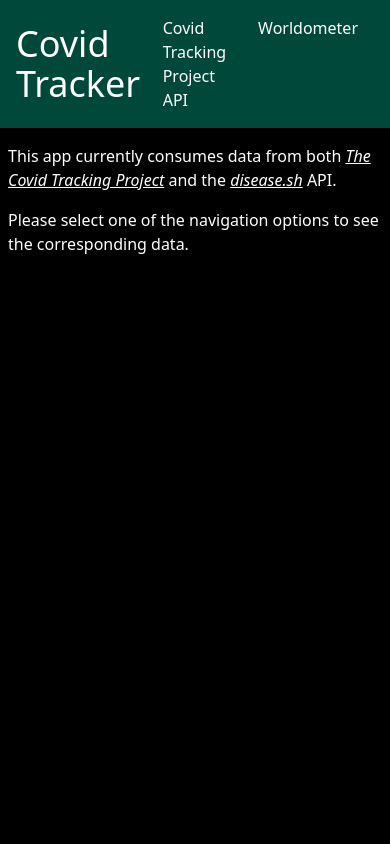
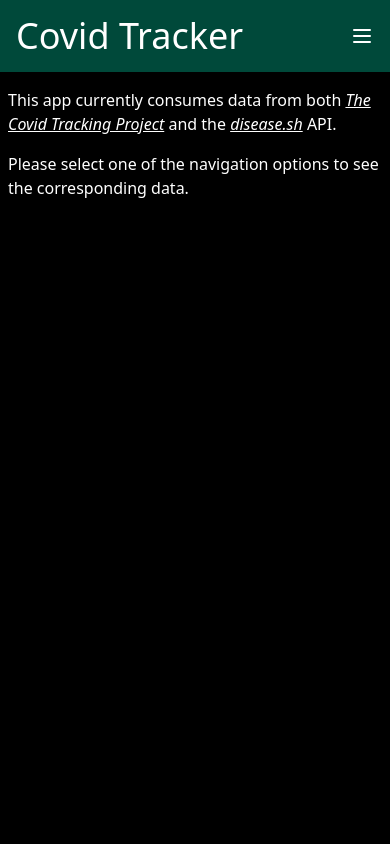
Before and after one commit to Blazekla/covid-tracker, a React (Create React App) app: page / in a window 390 px wide. Shown: the top 844 px of the page. Built offline with nearby package versions, Linux system fonts and the light colour scheme.

Commit message:
added mobile navmenu and links

```diff
--- a/src/components/Layout.js
+++ b/src/components/Layout.js
@@ -1,16 +1,12 @@
-import React from "react";
+import React, { useState } from "react";
 import Header from "./header";
 import Footer from "./footer";
 import { NavLink } from "react-router-dom";
+import MobileNavLinks from "./mobileNavLinks";
 
-function Layout({ children }) {
-  return (
-    <div className="flex flex-col bg-black">
-      <Header>
-        <NavLink to="/">
-          <h1 className="text-4xl text-white">Covid Tracker</h1>
-        </NavLink>
-        <div className="flex justify-between">
+const DesktopNav = () => (
+  <>
+    <div className="hidden md:flex justify-between ">
       <NavLink
         to="/covidtrackingproject"
         className="px-4"
@@ -26,6 +22,53 @@ function Layout({ children }) {
         <p className="text-white">Worldometer</p>
       </NavLink>
     </div>
+  </>
+);
+
+const MobileNav = () => {
+  const [toggle, setToggle] = useState(null);
+
+  return (
+    <>
+      {toggle ? (
+        <button
+          className="z-30 relative text-white"
+          onClick={() => setToggle(!toggle)}
+        >
+          Close
+        </button>
+      ) : (
+        <button className="block md:hidden" onClick={() => setToggle(!toggle)}>
+          <svg
+            className="block h-6 w-6 stroke-current text-white"
+            xmlns="http://www.w3.org/2000/svg"
+            fill="none"
+            viewBox="0 0 24 24"
+            aria-hidden="true"
+          >
+            <path
+              strokeLinecap="round"
+              strokeLinejoin="round"
+              strokeWidth="2"
+              d="M4 6h16M4 12h16M4 18h16"
+            />
+          </svg>
+        </button>
+      )}
+      {toggle && <MobileNavLinks toggle={() => setToggle(!toggle)} />}
+    </>
+  );
+};
+
+function Layout({ children }) {
+  return (
+    <div className="flex flex-col bg-black">
+      <Header>
+        <NavLink to="/">
+          <h1 className="text-4xl text-white">Covid Tracker</h1>
+        </NavLink>
+        <DesktopNav />
+        <MobileNav />
       </Header>
       <main className="min-h-screen">{children}</main>
       <Footer>
--- /dev/null
+++ b/src/components/mobileNavLinks.js
@@ -0,0 +1,49 @@
+import React, { useEffect } from "react";
+import { NavLink } from "react-router-dom";
+
+function MobileNavLinks({ toggle }) {
+  useEffect(() => {
+    function KeyPress(e) {
+      if (e.key === "Escape" || e.keyCode === 27) {
+        toggle();
+      }
+    }
+
+    function Resize(e) {
+      const numericScreenSize = 768;
+      if (e.currentTarget.innerWidth >= numericScreenSize) {
+        toggle();
+      }
+    }
+    document.addEventListener("keydown", KeyPress);
+    window.addEventListener("resize", Resize);
+    return () => {
+      document.removeEventListener("keydown", KeyPress);
+      window.removeEventListener("resize", Resize);
+    };
+  }, [toggle]);
+  return (
+    <>
+      <div className="absolute z-20 left-0 top-0 w-screen h-screen flex items-center flex-col bg-primary-light justify-between py-32">
+        <NavLink
+          to="/covidtrackingproject"
+          className="px-4"
+          activeClassName="border-b-2 border-secondary-main"
+          onClick={toggle}
+        >
+          <p className="text-white">Covid Tracking Project API</p>
+        </NavLink>
+        <NavLink
+          to="/worldometer"
+          className="px-4"
+          activeClassName="border-b-2 border-secondary-main"
+          onClick={toggle}
+        >
+          <p className="text-white">Worldometer</p>
+        </NavLink>
+      </div>
+    </>
+  );
+}
+
+export default MobileNavLinks;
```
Lines whose indentation alone changed are shown as unchanged.
